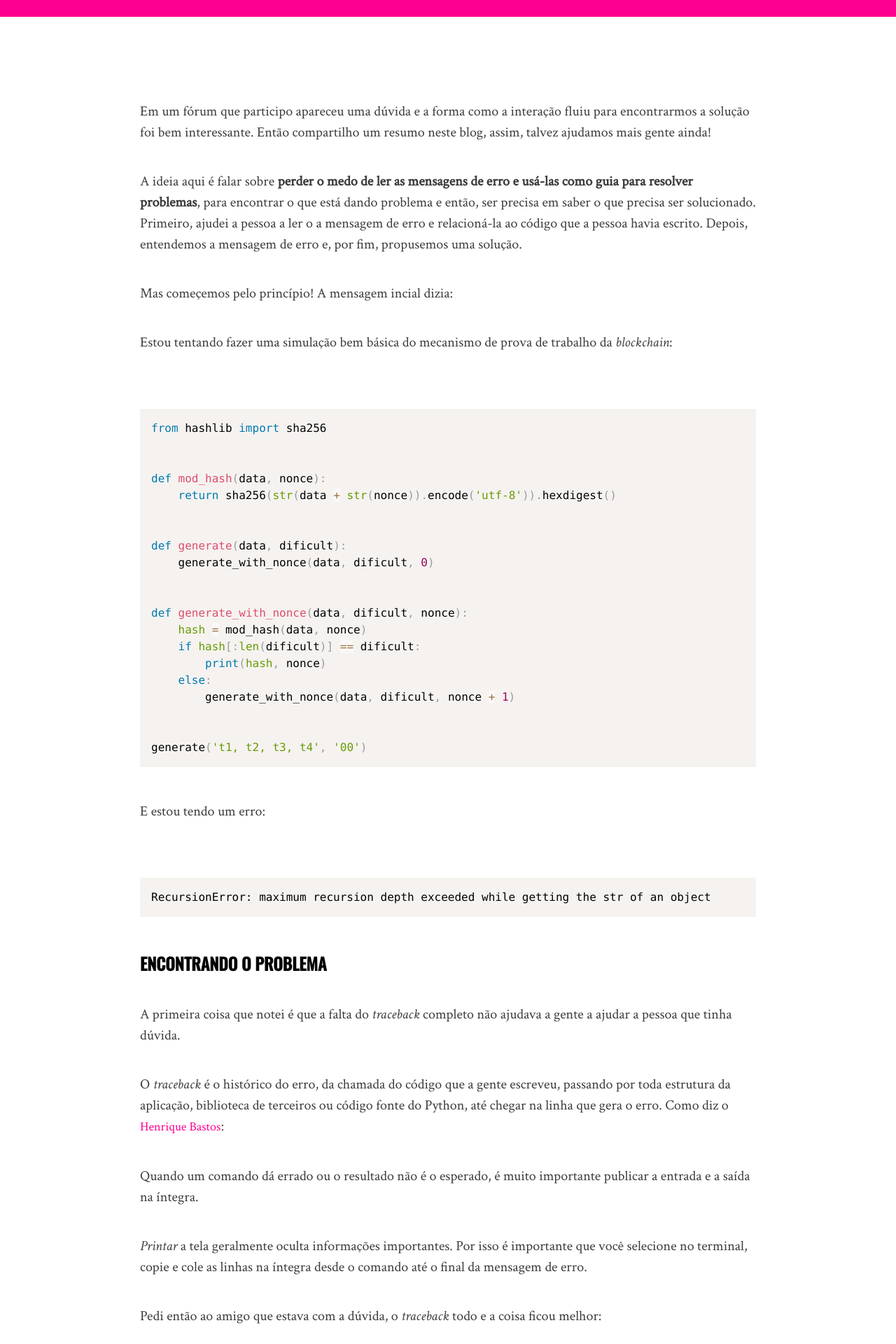
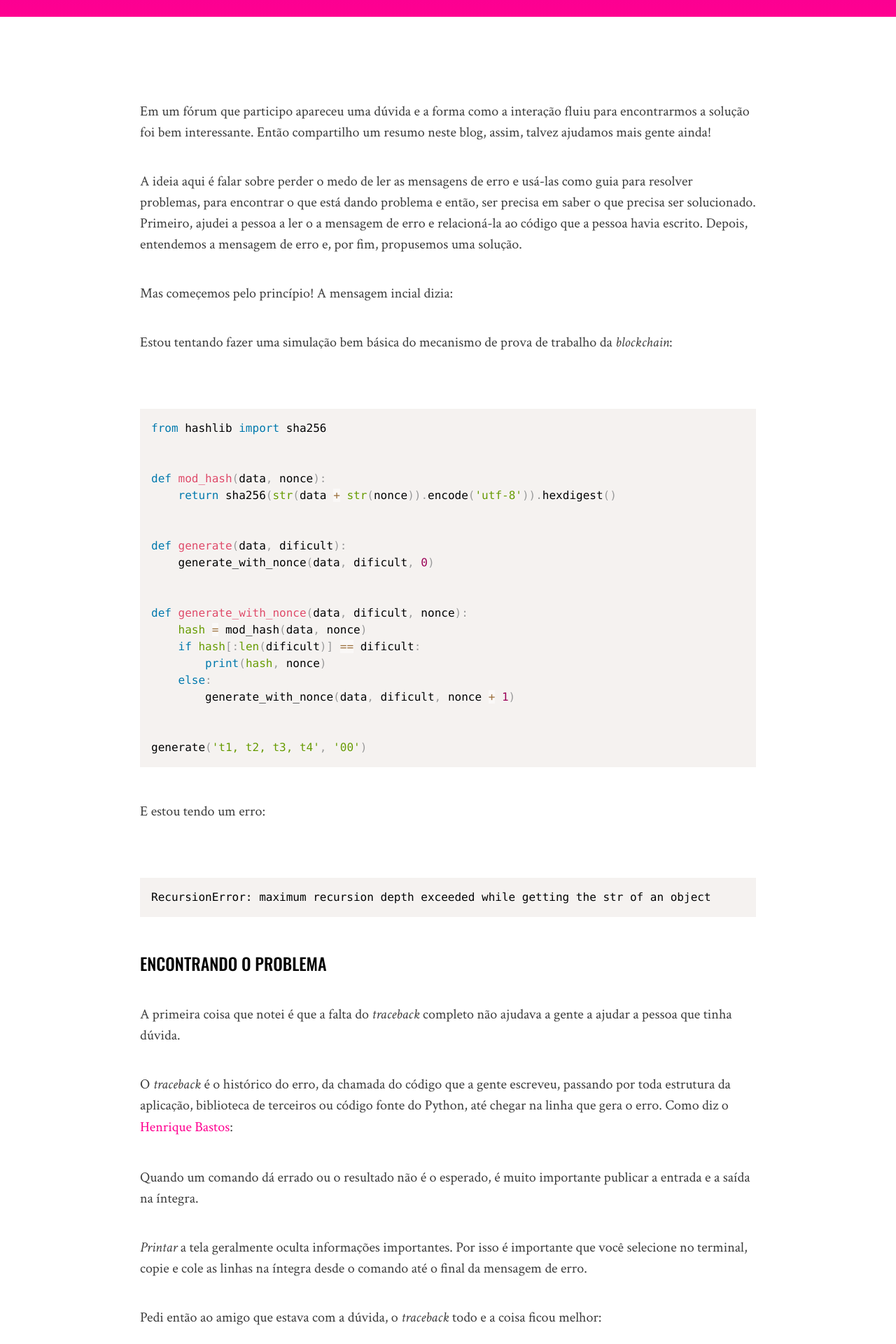
Before and after one commit to cuducos/cuducos.me, a Jekyll site: the page built from _posts/2020-07-06-debugando-um-problema-de-recursao-no-python.md, in a window 1280 px wide. Shown: the part 762-2682 px from the top of the page at 70% size. Built offline with Jekyll 4.4.1, drawn with Linux system fonts in a browser that asks for light colours; nearby versions of some CDN libraries; a style sheet for code colours, icons or effects is not loaded.

Commit message:
fix: fix inheritage font style and padding list

```diff
--- a/assets/css/blog-post.css
+++ b/assets/css/blog-post.css
@@ -29,6 +29,7 @@
 .post-content h4,
 .post-content h5 {
     margin-top: 40px;
+    font-weight: 500;
 }
 
 .post-content .line {
@@ -37,6 +38,10 @@
 
 .post-content h6, p, a, strong, em, ul {
     font-family: 'Crimson Text', serif;
+}
+
+.post-content ol, .post-content ul{
+    padding: 16px;
 }
 
 .post-content h6, p{
@@ -56,14 +61,15 @@
 }
 
 .post-content a {
-    font-size: 18px;
+    font-size: inherit;
+    font-family: inherit;
     text-decoration: none;
     line-height: 1.67;
     color: #ff0090;
 }
 
 .post-content strong {
-    font-weight: bold;
+    font-weight: 500;
 }
 
 .post-content em {
```
